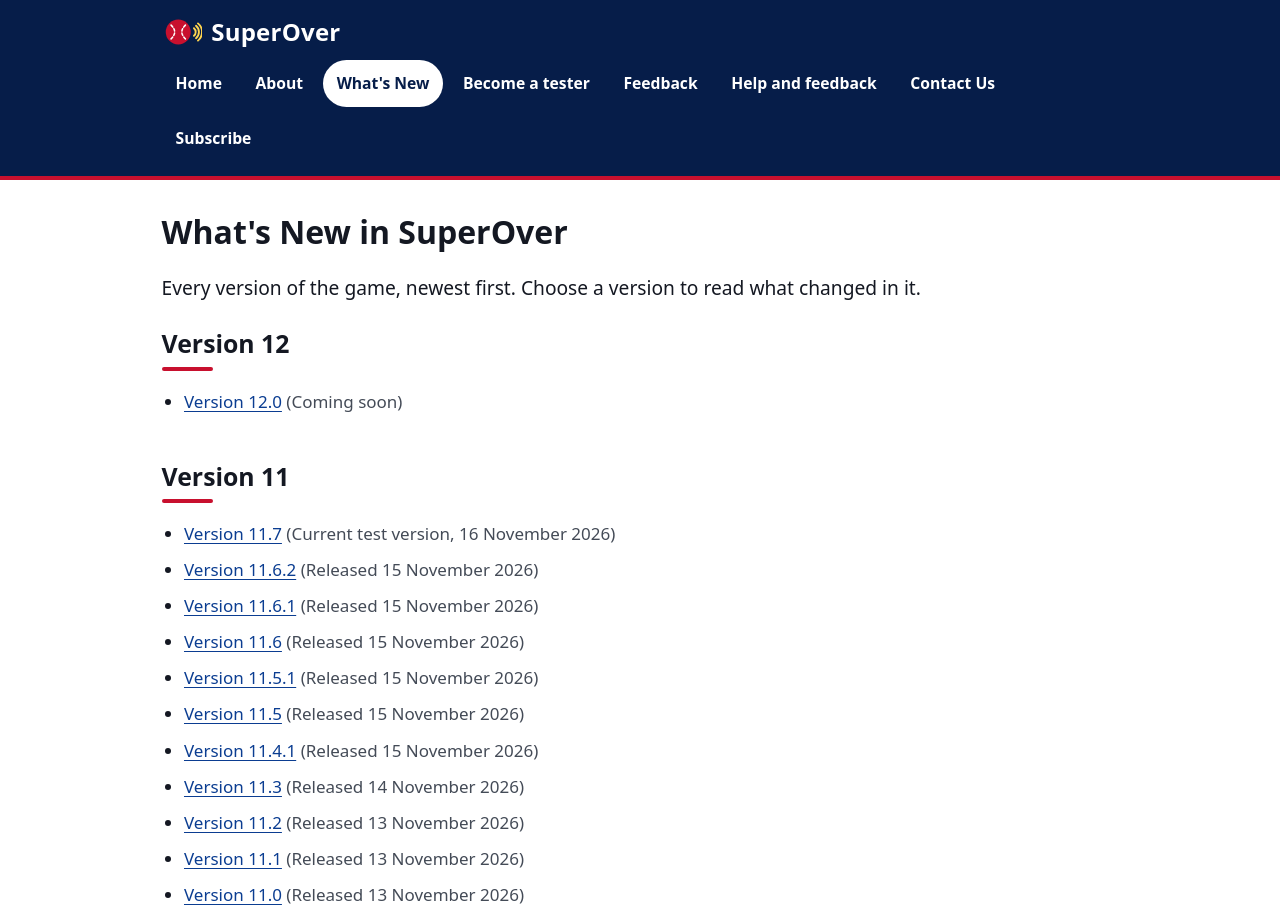
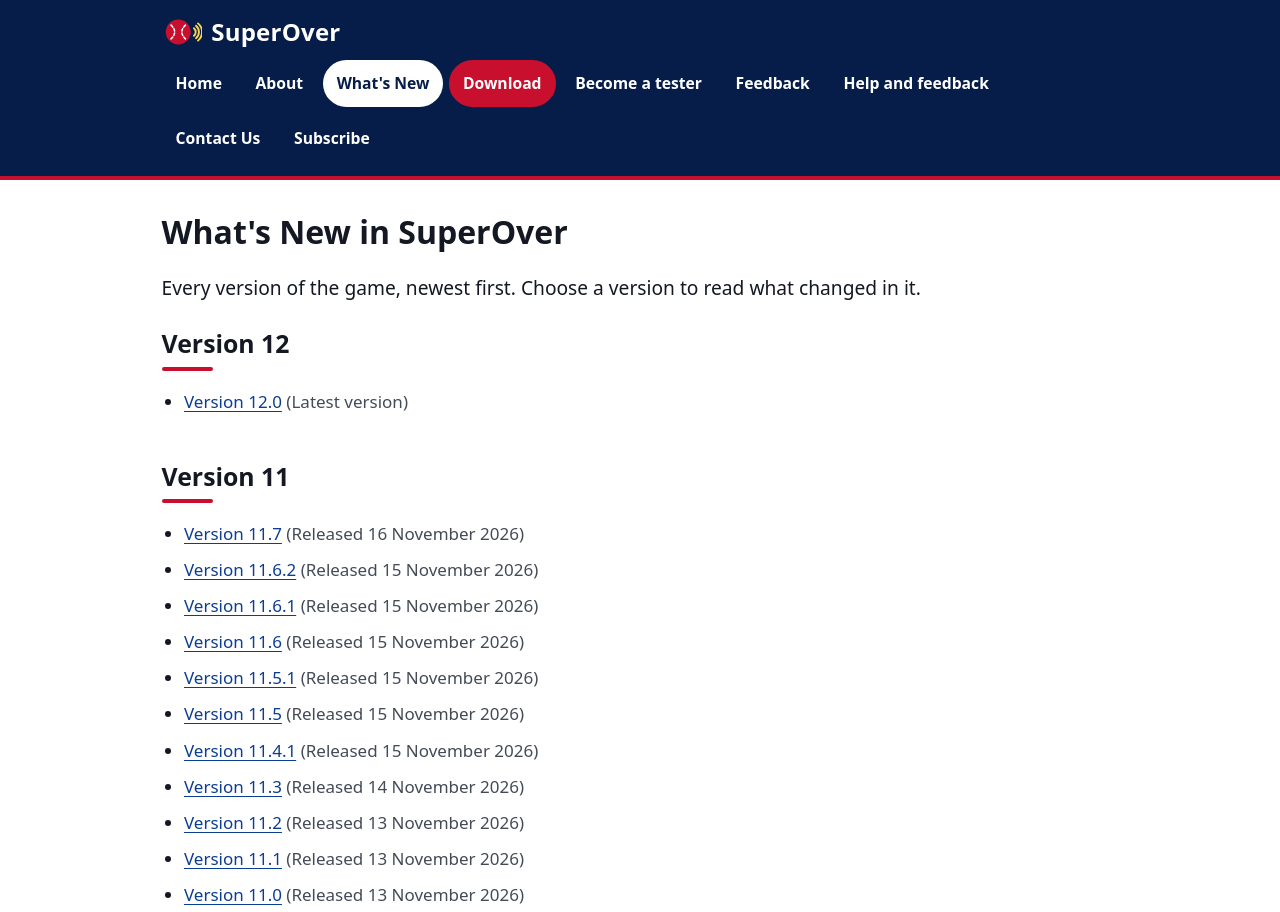
Before and after one commit to superover-ci/superover-ci.github.io, a plain HTML site: page whats-new.html in a window 1280 px wide. Shown: the top 912 px of the page. Drawn offline with Linux system fonts and the light colour scheme.

Commit message:
Menu and version labels

```diff
--- a/whats-new.html
+++ b/whats-new.html
@@ -21,6 +21,7 @@
       <li><a href="index.html">Home</a></li>
       <li><a href="about.html">About</a></li>
       <li><a href="whats-new.html" aria-current="page">What's New</a></li>
+      <li><a href="download.html" class="nav-cta">Download</a></li>
             <li><a href="beta-testers.html">Become a tester</a></li>
       <li><a href="feedback.html">Feedback</a></li>
       <li><a href="help-and-feedback.html">Help and feedback</a></li>
@@ -36,13 +37,13 @@
 <section aria-labelledby="h-12">
   <h2 id="h-12">Version 12</h2>
   <ul class="version-list">
-    <li><a href="versions/v12-0.html">Version 12.0</a> <span class="muted">(Coming soon)</span></li>
+    <li><a href="versions/v12-0.html">Version 12.0</a> <span class="muted">(Latest version)</span></li>
   </ul>
 </section>
 <section aria-labelledby="h-11">
   <h2 id="h-11">Version 11</h2>
   <ul class="version-list">
-    <li><a href="versions/v11-7.html">Version 11.7</a> <span class="muted">(Current test version, 16 November 2026)</span></li>
+    <li><a href="versions/v11-7.html">Version 11.7</a> <span class="muted">(Released 16 November 2026)</span></li>
     <li><a href="versions/v11-6-2.html">Version 11.6.2</a> <span class="muted">(Released 15 November 2026)</span></li>
     <li><a href="versions/v11-6-1.html">Version 11.6.1</a> <span class="muted">(Released 15 November 2026)</span></li>
     <li><a href="versions/v11-6.html">Version 11.6</a> <span class="muted">(Released 15 November 2026)</span></li>
```
